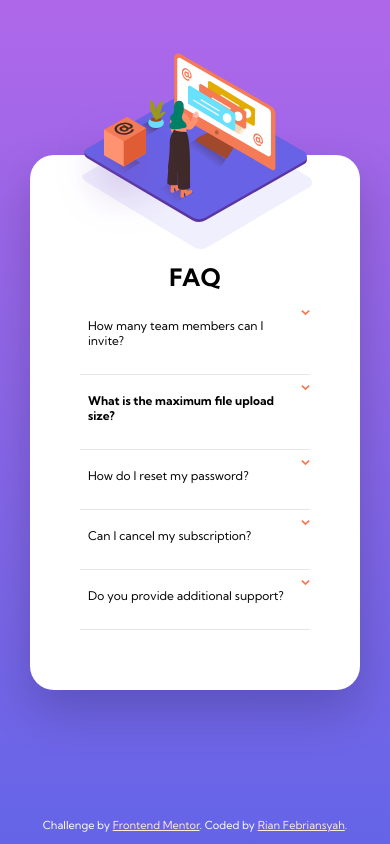
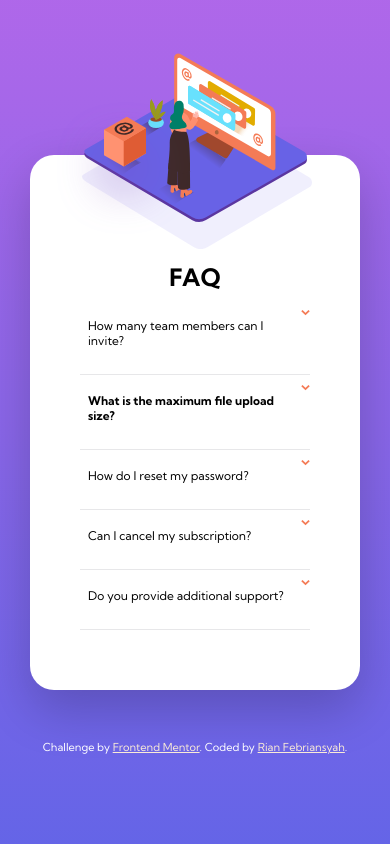
Before and after one commit to riansyh/faq-accordion-card, a plain HTML site: page index.html in a window 390 px wide. Drawn offline with Linux system fonts and the light colour scheme.

Commit message:
Update style.css

```diff
--- a/src/style.css
+++ b/src/style.css
@@ -148,7 +148,7 @@ p {
   }
 
   .attribution {
-    top: 798px;
+    top: 720px;
   }
 
   .content {
```
